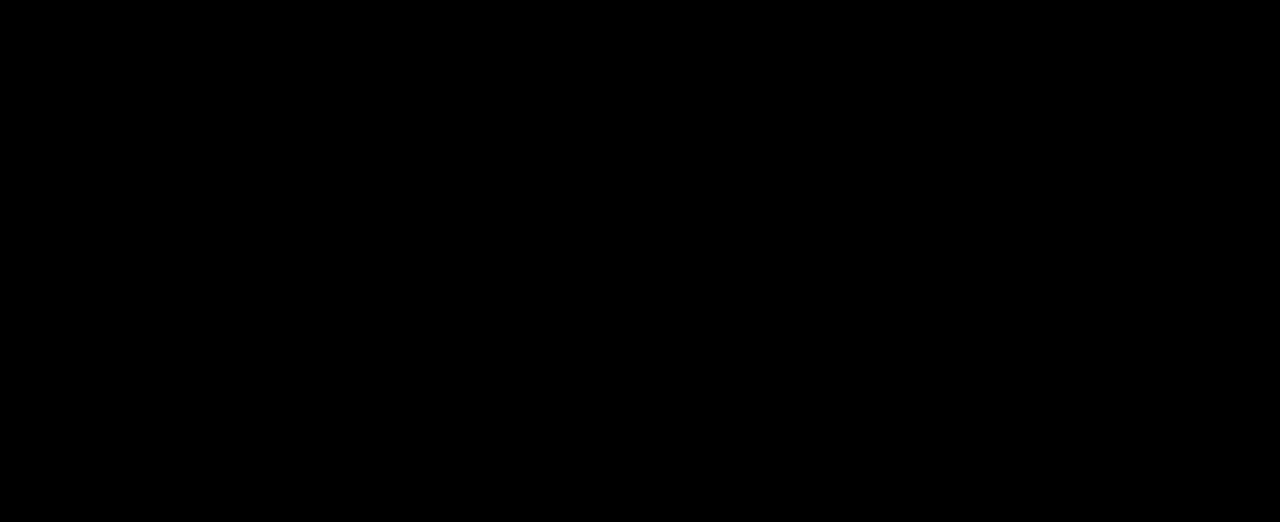
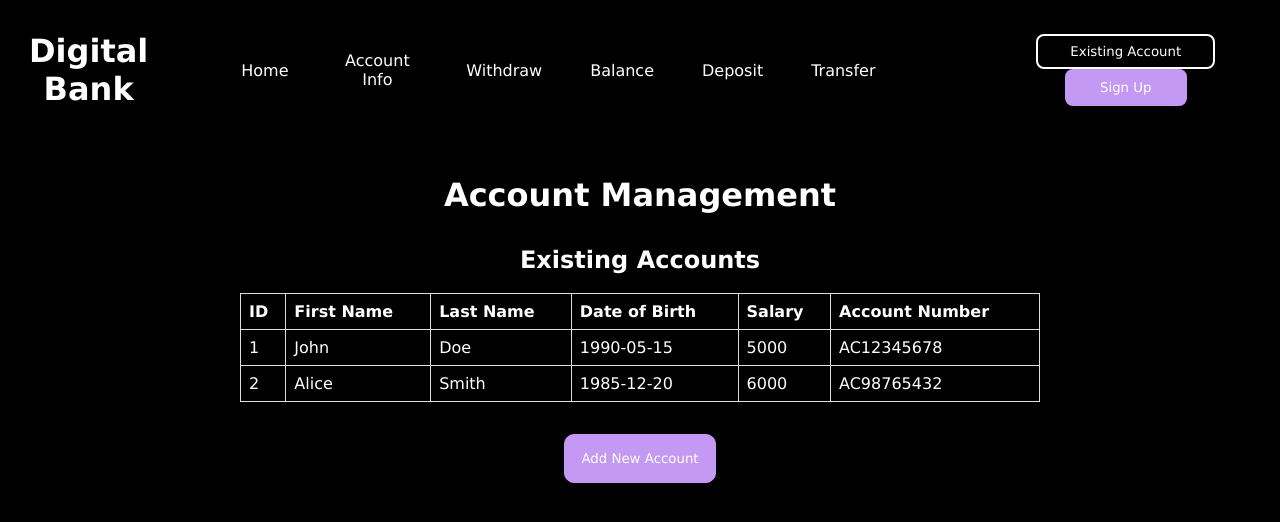
Before and after one commit to PROG4-DigitalBank/UI, a React (Create React App) app: page /accounts in a window 1280 px wide. Before the commit this address had no page. Shown: the top 522 px of the page. Built offline with nearby package versions, Linux system fonts and the light colour scheme.

Commit message:
feat: show existing account design

```diff
--- a/src/App.js
+++ b/src/App.js
@@ -1,6 +1,5 @@
 import './App.css'
 import './components/auth/Signup'
-import './components/auth/Login'
 import { BrowserRouter as Router, Route, Routes } from 'react-router-dom'
 import Homepage from './components/home/Homepage'
 import Signup from './components/auth/Signup'
@@ -23,11 +22,11 @@
           <Route path="/" element={<Homepage />} />
           <Route path="/account" element={<AccountInfo />} />
           <Route path="/transfer" element={<Transfer />} />
-          <Route path="/account-management" element={<AccountManagement />} />
+          <Route path="/accounts" element={<AccountManagement />} />
         </Routes>
       </div>
     </Router>
   )
 }
 
-export default App;
+export default App
--- a/src/components/account/AccountInfo.jsx
+++ b/src/components/account/AccountInfo.jsx
@@ -32,8 +32,8 @@
         </div>
 
         <div className="buttons-container">
-          <Link to="/accounts"></Link>
-          <button className="try">Existing Account</button>
+          <Link to="/accounts">
+          <button className="try">Existing Account</button></Link>
           <Link to="/signup">
             <button className="learn">Sign Up</button>
           </Link>
--- a/src/components/account/AccountManagement.jsx
+++ b/src/components/account/AccountManagement.jsx
@@ -1,15 +1,16 @@
-import React, { useState, useEffect } from 'react';
-import './styles/account.css';
+import React, { useState, useEffect } from 'react'
+import './styles/account.css'
+import { Link } from 'react-router-dom'
 
 const AccountManagement = () => {
-  const [accounts, setAccounts] = useState([]);
+  const [accounts, setAccounts] = useState([])
   const [formData, setFormData] = useState({
     firstName: '',
     lastName: '',
     dateOfBirth: '',
     salary: '',
     accountNumber: '',
-  });
+  })
 
   // Function to fetch existing accounts from backend
   const fetchExistingAccounts = () => {
@@ -17,20 +18,34 @@
     // Example: axios.get('/api/accounts').then(response => setAccounts(response.data));
     // Replace this mock data with actual API call
     const mockAccounts = [
-      { id: 1, firstName: 'John', lastName: 'Doe', dateOfBirth: '1990-05-15', salary: 5000, accountNumber: 'AC12345678' },
-      { id: 2, firstName: 'Alice', lastName: 'Smith', dateOfBirth: '1985-12-20', salary: 6000, accountNumber: 'AC98765432' },
-    ];
-    setAccounts(mockAccounts);
-  };
+      {
+        id: 1,
+        firstName: 'John',
+        lastName: 'Doe',
+        dateOfBirth: '1990-05-15',
+        salary: 5000,
+        accountNumber: 'AC12345678',
+      },
+      {
+        id: 2,
+        firstName: 'Alice',
+        lastName: 'Smith',
+        dateOfBirth: '1985-12-20',
+        salary: 6000,
+        accountNumber: 'AC98765432',
+      },
+    ]
+    setAccounts(mockAccounts)
+  }
 
   useEffect(() => {
-    fetchExistingAccounts();
-  }, []);
+    fetchExistingAccounts()
+  }, [])
 
   const handleSubmit = (event) => {
-    event.preventDefault();
+    event.preventDefault()
     // TODO: Send formData to backend for processing (create or update account)
-    console.log('Form data:', formData);
+    console.log('Form data:', formData)
     // Reset form after submission
     setFormData({
       firstName: '',
@@ -38,75 +53,54 @@
       dateOfBirth: '',
       salary: '',
       accountNumber: '',
-    });
-  };
+    })
+  }
 
   const handleChange = (event) => {
-    const { name, value } = event.target;
-    setFormData({ ...formData, [name]: value });
-  };
+    const { name, value } = event.target
+    setFormData({ ...formData, [name]: value })
+  }
 
   return (
+    <>
+      <div className="nav">
+        <div className="nav-links">
+          <Link to="/">
+            <h1 className="logo">Digital Bank</h1>
+          </Link>
+          <Link to="/" className="link-">
+            Home
+          </Link>
+          <Link to="/account" className="link-">
+            Account Info
+          </Link>
+          <Link to="/wmoney" className="link-">
+            Withdraw
+          </Link>
+          <Link to="/balance" className="link-">
+            Balance
+          </Link>
+          <Link to="/balance-rep" className="link-">
+            Deposit
+          </Link>
+          <Link to="/transfer" className="link-">
+            Transfer
+          </Link>
+        </div>
+
+        <div className="buttons-container">
+          <Link to="/accounts">
+          <button className="try">Existing Account</button></Link>
+          <Link to="/signup">
+            <button className="learn">Sign Up</button>
+          </Link>
+        </div>
+      </div>
       <div className="account-management">
-      <h1>Account Management</h1>
-      <div className="account-form">
-        <h2>Add New Account</h2>
-        <form onSubmit={handleSubmit}>
-          <label>
-            First Name:
-            <input
-              type="text"
-              name="firstName"
-              value={formData.firstName}
-              onChange={handleChange}
-              required
-            />
-          </label>
-          <label>
-            Last Name:
-            <input
-              type="text"
-              name="lastName"
-              value={formData.lastName}
-              onChange={handleChange}
-              required
-            />
-          </label>
-          <label>
-            Date of Birth:
-            <input
-              type="date"
-              name="dateOfBirth"
-              value={formData.dateOfBirth}
-              onChange={handleChange}
-              required
-            />
-          </label>
-          <label>
-            Salary:
-            <input
-              type="number"
-              name="salary"
-              value={formData.salary}
-              onChange={handleChange}
-              required
-            />
-          </label>
-          <label>
-            Account Number:
-            <input
-              type="text"
-              name="accountNumber"
-              value={formData.accountNumber}
-              onChange={handleChange}
-              required
-            />
-          </label>
-          <button type="submit">Add Account</button>
-        </form>
-      </div>
+        <h1 className="account-title">Account Management</h1>
         <div className="account-list">
           <h2>Existing Accounts</h2>
+          <br />
           <table>
             <thead>
               <tr>
@@ -132,8 +126,13 @@
             </tbody>
           </table>
         </div>
+
+        <div>
+            <Link to='/signup'><button className='new-account'>Add New Account</button></Link>
         </div>
-  );
-};
+      </div>
+    </>
+  )
+}
 
-export default AccountManagement;
+export default AccountManagement
--- a/src/components/account/styles/account.css
+++ b/src/components/account/styles/account.css
@@ -67,12 +67,14 @@
   background-color: rgb(24, 24, 24);
 }
 
-
 /* */
 
 .account-management {
+  display: flex;
+  flex-direction: column;
+  gap: 2rem;
   max-width: 800px;
-  margin: 0 auto;
+  margin: 3rem auto;
   padding: 20px;
 }
 
@@ -101,12 +103,16 @@
   border-collapse: collapse;
 }
 
-.account-list th, .account-list td {
+.account-list th,
+.account-list td {
   padding: 8px;
   border: 1px solid #ddd;
   text-align: left;
 }
 
-.account-list th {
-  background-color: #f2f2f2;
+.new-account{
+  padding: 1rem;
+  border-radius: 10px;
+  border: #c499f3 solid 1px;
+  background-color: #c499f3;
 }
--- a/src/components/auth/Signup.jsx
+++ b/src/components/auth/Signup.jsx
@@ -74,8 +74,8 @@
         </div>
 
         <div className="buttons-container">
-          <Link to="/accounts"></Link>
-          <button className="try">Existing Account</button>
+          <Link to="/accounts">
+          <button className="try">Existing Account</button></Link>
           <Link to="/signup">
             <button className="learn">Sign Up</button>
           </Link>
--- a/src/components/features/BalanceInquiry.jsx
+++ b/src/components/features/BalanceInquiry.jsx
@@ -54,8 +54,8 @@
         </div>
 
         <div className="buttons-container">
-          <Link to="/accounts"></Link>
-          <button className="try">Existing Account</button>
+          <Link to="/accounts">
+          <button className="try">Existing Account</button></Link>
           <Link to="/signup">
             <button className="learn">Sign Up</button>
           </Link>
--- a/src/components/features/BalanceReplenishment.jsx
+++ b/src/components/features/BalanceReplenishment.jsx
@@ -54,8 +54,8 @@
         </div>
 
         <div className="buttons-container">
-          <Link to="/accounts"></Link>
-          <button className="try">Existing Account</button>
+          <Link to="/accounts">
+          <button className="try">Existing Account</button></Link>
           <Link to="/signup">
             <button className="learn">Sign Up</button>
           </Link>
--- a/src/components/features/Transfer.jsx
+++ b/src/components/features/Transfer.jsx
@@ -1,6 +1,6 @@
-import React, { useState } from 'react';
-import { Link } from 'react-router-dom';
-import './styles/transfer.css';
+import React, { useState } from 'react'
+import { Link } from 'react-router-dom'
+import './styles/transfer.css'
 
 const Transfer = () => {
   const [transferDetails, setTransferDetails] = useState({
@@ -12,14 +12,14 @@
     sameBank: true,
     isGroupTransfer: false,
     isScheduled: false,
-  });
+  })
 
   const handleSubmit = (e) => {
-    e.preventDefault();
+    e.preventDefault()
     // Envoi des détails du virement au backend pour traitement
     // Assurez-vous d'envoyer les données telles que 'recipient', 'amount', 'date', 'scheduledDate', 'label', 'sameBank', 'isGroupTransfer', 'isScheduled'
-    console.log('Transfer details:', transferDetails);
-  };
+    console.log('Transfer details:', transferDetails)
+  }
 
   return (
     <>
@@ -49,8 +49,8 @@
         </div>
 
         <div className="buttons-container">
-          <Link to="/accounts"></Link>
-          <button className="try">Existing Account</button>
+          <Link to="/accounts">
+          <button className="try">Existing Account</button></Link>
           <Link to="/signup">
             <button className="learn">Sign Up</button>
           </Link>
@@ -184,7 +184,7 @@
         </form>
       </div>
     </>
-  );
-};
+  )
+}
 
-export default Transfer;
+export default Transfer
--- a/src/components/features/WithdrawMoney.jsx
+++ b/src/components/features/WithdrawMoney.jsx
@@ -71,8 +71,7 @@
         </div>
 
         <div className="buttons-container">
-          <Link to="/accounts"></Link>
-          <button className="try">Existing Account</button>
+          <Link to="/accounts"><button className="try">Existing Account</button></Link>
           <Link to="/signup">
             <button className="learn">Sign Up</button>
           </Link>
--- a/src/components/home/Homepage.jsx
+++ b/src/components/home/Homepage.jsx
@@ -34,8 +34,7 @@
         </div>
 
         <div className="buttons-container">
-          <Link to="/accounts"></Link>
-          <button className="try">Existing Account</button>
+          <Link to="/accounts"><button className="try">Existing Account</button></Link>
           <Link to="/signup">
             <button className="learn">Sign Up</button>
           </Link>
```
Lines whose indentation alone changed are shown as unchanged.
